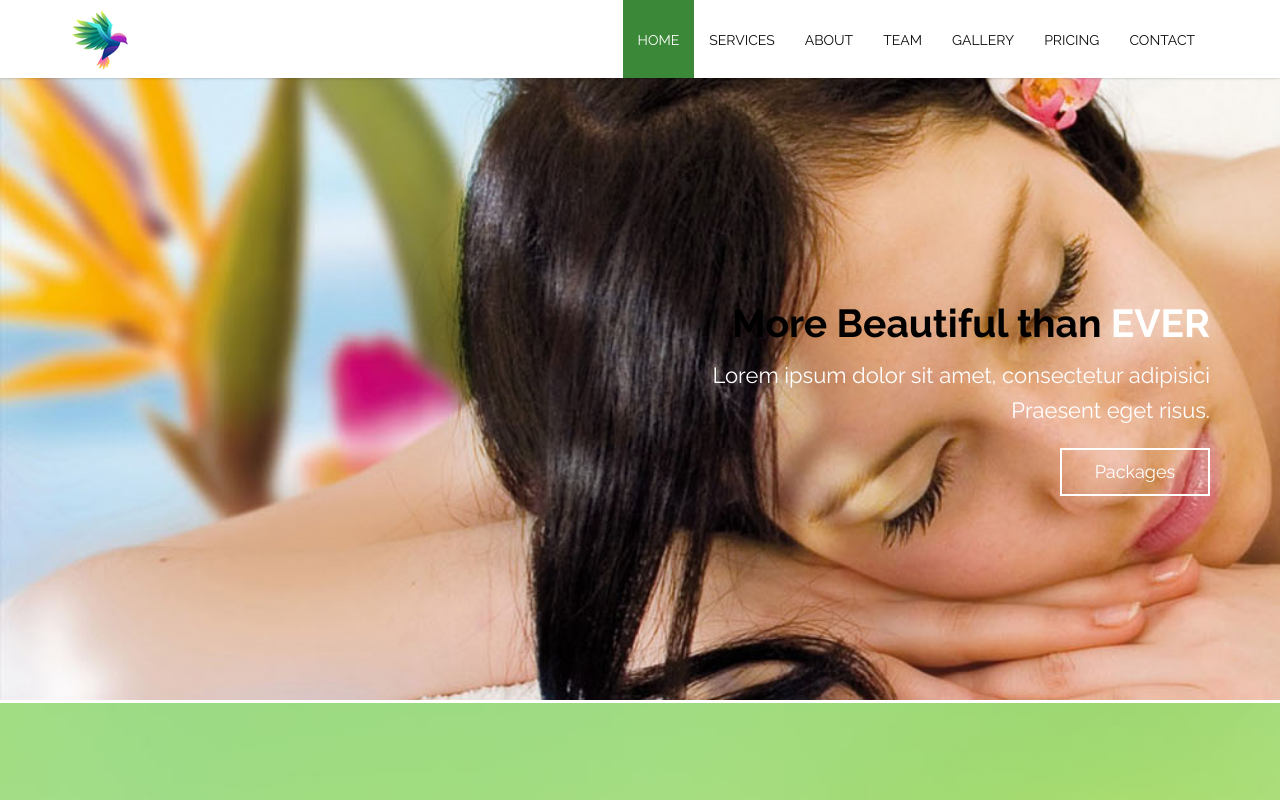
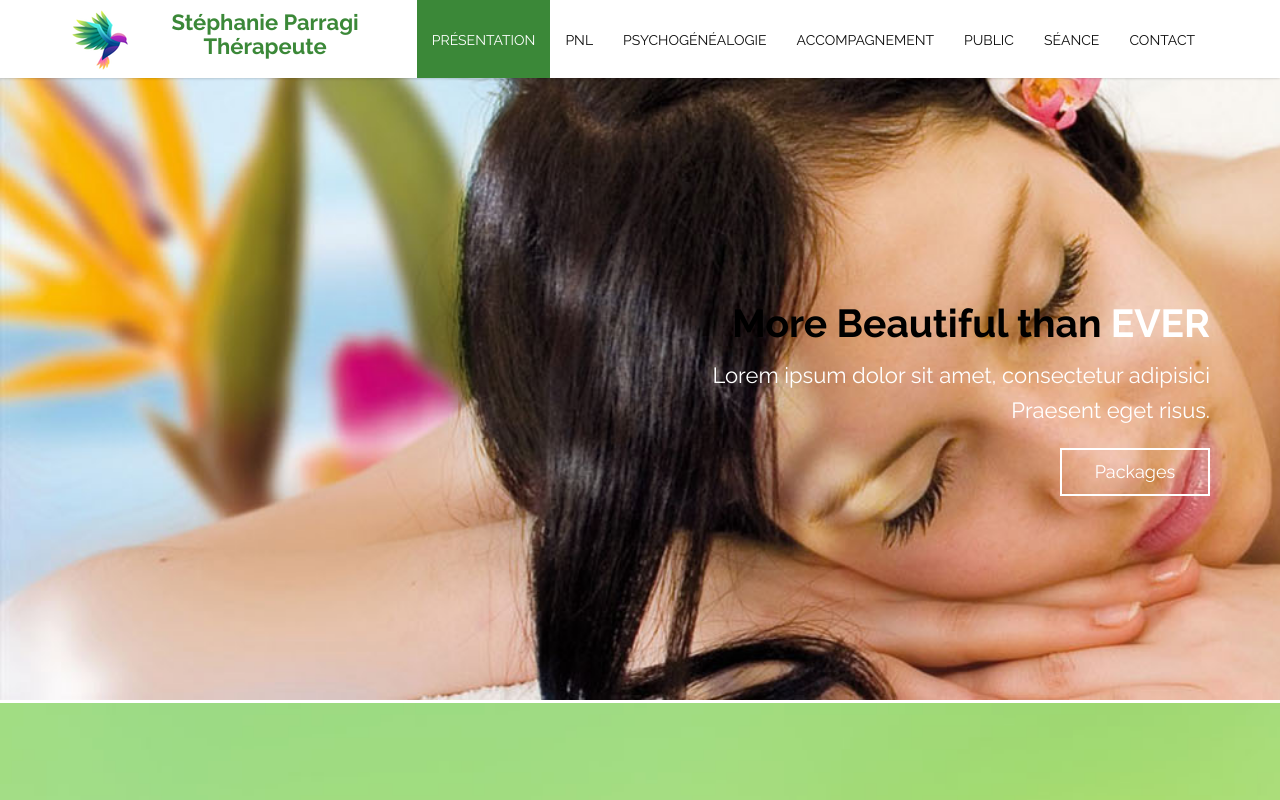
Before and after one commit to sptherapeute/sptherapeute.github.io, a plain HTML site: page index.html in a window 1280 px wide. Shown: the top 800 px of the page. Drawn offline with Linux system fonts and the light colour scheme.

Commit message:
Sommaire

```diff
--- a/css/styles.css
+++ b/css/styles.css
@@ -49,6 +49,16 @@ hr {
   background-image: -moz-linear-gradient(4deg, #2caab3 0%, #2c8cb3 100%);
   background-image: -webkit-linear-gradient(4deg, #2caab3 0%, #2c8cb3 100%);
   background-image: -ms-linear-gradient(4deg, #2caab3 0%, #2c8cb3 100%);
+}
+.header-title {
+  font-size: 22px;
+  color: #3B8838;
+  position: relative;
+  padding-bottom: 2px;
+  margin: 0 20 20px;
+
+  display: block;
+  text-align: center;
 }
 .section-header {
   margin-bottom: 50px;
--- a/index.html
+++ b/index.html
@@ -31,16 +31,17 @@
                         <span class="icon-bar"></span>
                     </button>
                     <a class="navbar-brand" href="index.html"><img src="images/logo.png" alt="logo"></a>
+                    <h4 class="header-title wow fadeInLeft">Stéphanie Parragi Thérapeute</h4>
                 </div>
 
                 <div class="collapse navbar-collapse navbar-right">
                     <ul class="nav navbar-nav">
-                        <li class="scroll active"><a href="#home">Home</a></li>
-                        <li class="scroll"><a href="#services">Services</a></li>
-                        <li class="scroll"><a href="#about">About</a></li>
-                        <li class="scroll"><a href="#our-team">Team</a></li>
-						<li class="scroll"><a href="#portfolio">Gallery</a></li>
-                        <li class="scroll"><a href="#pricing">Pricing</a></li>
+                        <li class="scroll active"><a href="#home">Présentation</a></li>
+                        <li class="scroll"><a href="#services">PNL</a></li>
+                        <li class="scroll"><a href="#about">Psychogénéalogie</a></li>
+                        <li class="scroll"><a href="#our-team">Accompagnement</a></li>
+						<li class="scroll"><a href="#portfolio">Public</a></li>
+                        <li class="scroll"><a href="#pricing">Séance</a></li>
                         <li class="scroll"><a href="#contact-us">Contact</a></li>
                     </ul>
                 </div>
@@ -635,17 +636,7 @@ OUR TEAM
         <div class="container">
             <div class="row">
                 <div class="col-sm-6">
-                    &copy; 2016 Company Name. Template by <a target="_blank" href="http://webthemez.com/" title="Free Bootstrap Themes and HTML Templates">WebThemez.com</a>
-                </div>
-                <div class="col-sm-6">
-                    <ul class="social-icons">
-                        <li><a href="#"><i class="fa fa-facebook"></i></a></li>
-                        <li><a href="#"><i class="fa fa-twitter"></i></a></li>
-                        <li><a href="#"><i class="fa fa-google-plus"></i></a></li>
-                        <li><a href="#"><i class="fa fa-linkedin"></i></a></li>
-                        <li><a href="#"><i class="fa fa-youtube"></i></a></li>
-                        <li><a href="#"><i class="fa fa-github"></i></a></li>
-                    </ul>
+                    &copy; 2023 Stéphanie Parragi Thérapeute.
                 </div>
             </div>
         </div>
```
